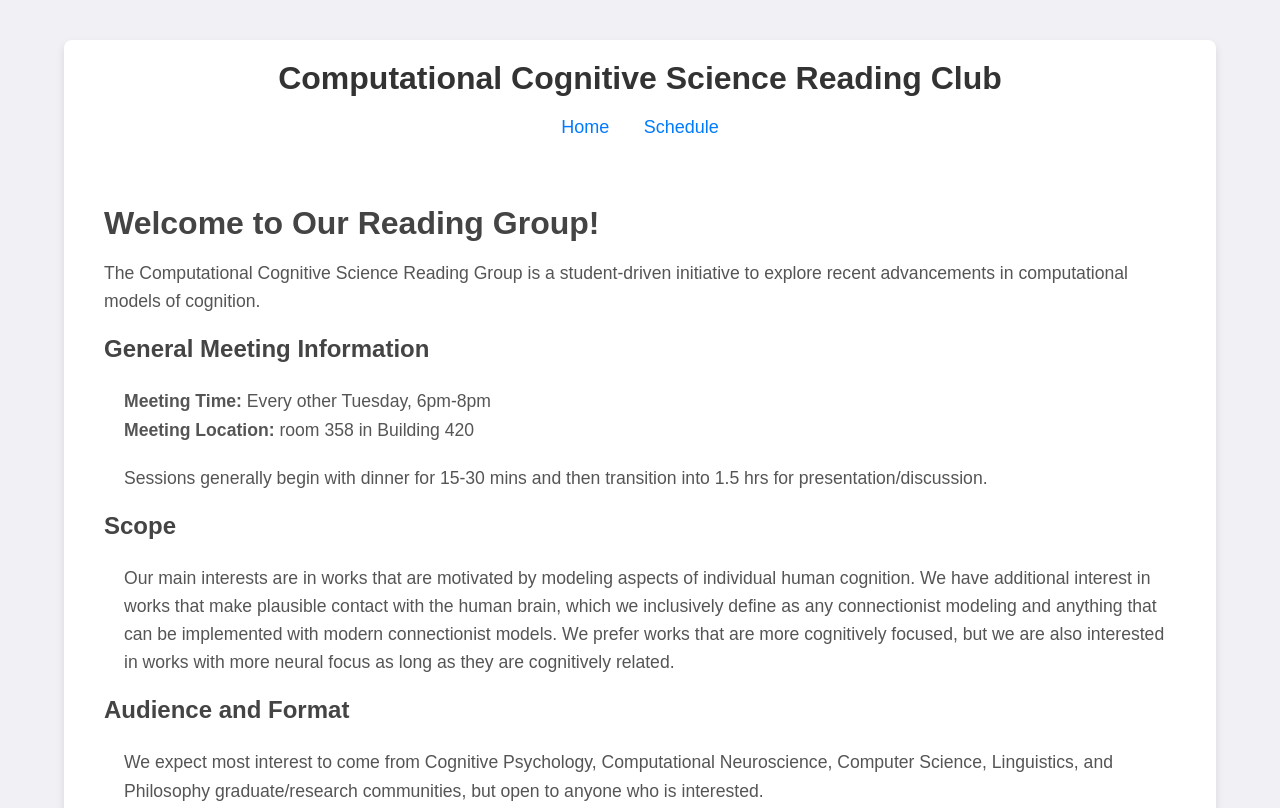
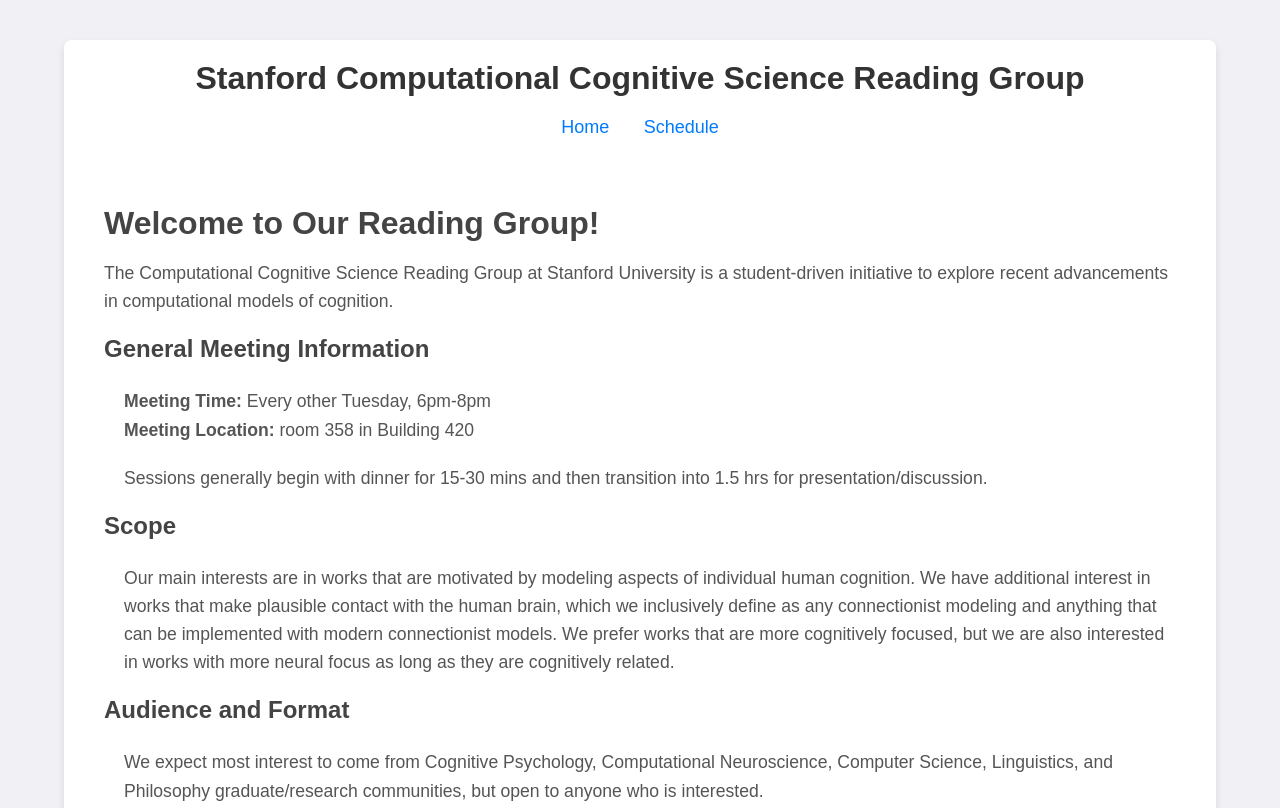
Before and after one commit to compucogsci/compucogsci.github.io, a plain HTML site: page index.html in a window 1280 px wide. Shown: the top 808 px of the page. Drawn offline with Linux system fonts and the light colour scheme.

Commit message:
update group name

```diff
--- a/index.html
+++ b/index.html
@@ -6,13 +6,13 @@
     <meta http-equiv="Cache-Control" content="no-cache, no-store, must-revalidate" />
     <meta http-equiv="Pragma" content="no-cache" />
     <meta http-equiv="Expires" content="0" />
-    <title>Reading Club - Home</title>
+    <title>CompCogSci Reading Group - Home</title>
     <link rel="stylesheet" href="style.css">
 </head>
 <body>
     <div class="container">
         <header>
-            <h1>Computational Cognitive Science Reading Club</h1>
+            <h1>Stanford Computational Cognitive Science Reading Group</h1>
             <nav>
                 <a href="index.html">Home</a>
                 <a href="schedule.html">Schedule</a>
@@ -22,7 +22,7 @@
         <section class="info">
             <h2>Welcome to Our Reading Group!</h2>
             <p>
-                The Computational Cognitive Science Reading Group is a student-driven initiative to explore recent advancements in computational models of cognition.
+                The Computational Cognitive Science Reading Group at Stanford University is a student-driven initiative to explore recent advancements in computational models of cognition.
             </p>
             <div class="about-content">
 
```
Also changed, not shown: schedule.html (+3 -3 lines), README.md.
